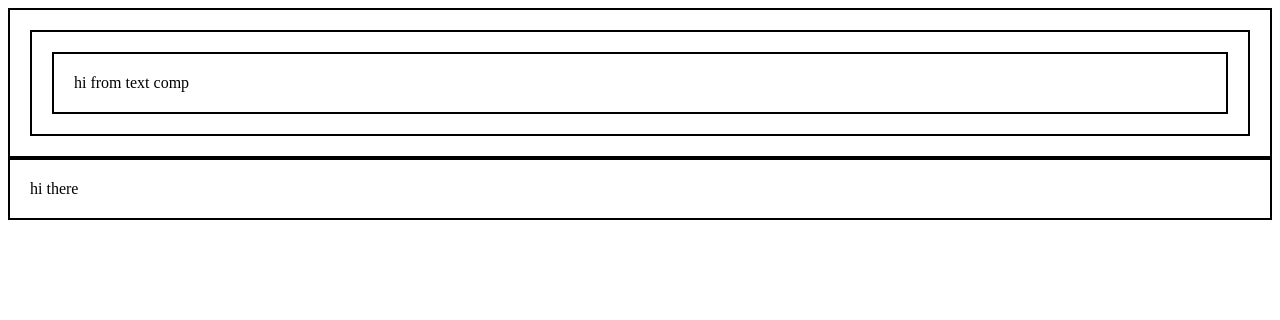
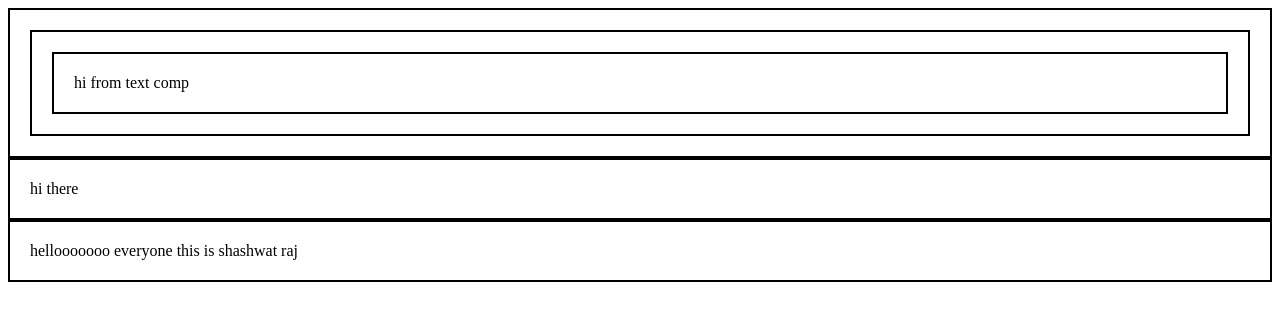
Before and after one commit to shashwatrajhack/React-JS, a React (Vite) app in the folder react-project/: page / in a window 1280 px wide. Shown: the top 320 px of the page. Built offline with nearby package versions, Linux system fonts and the light colour scheme.

Commit message:
components in react

```diff
--- a/react-project/src/App.jsx
+++ b/react-project/src/App.jsx
@@ -15,6 +15,7 @@ function App() {
     </CardWrapper>
     <div>
     <CardWrapper>hi there</CardWrapper>
+    <CardWrapper>hellooooooo everyone this is shashwat raj</CardWrapper>
 
     </div>
 
```
